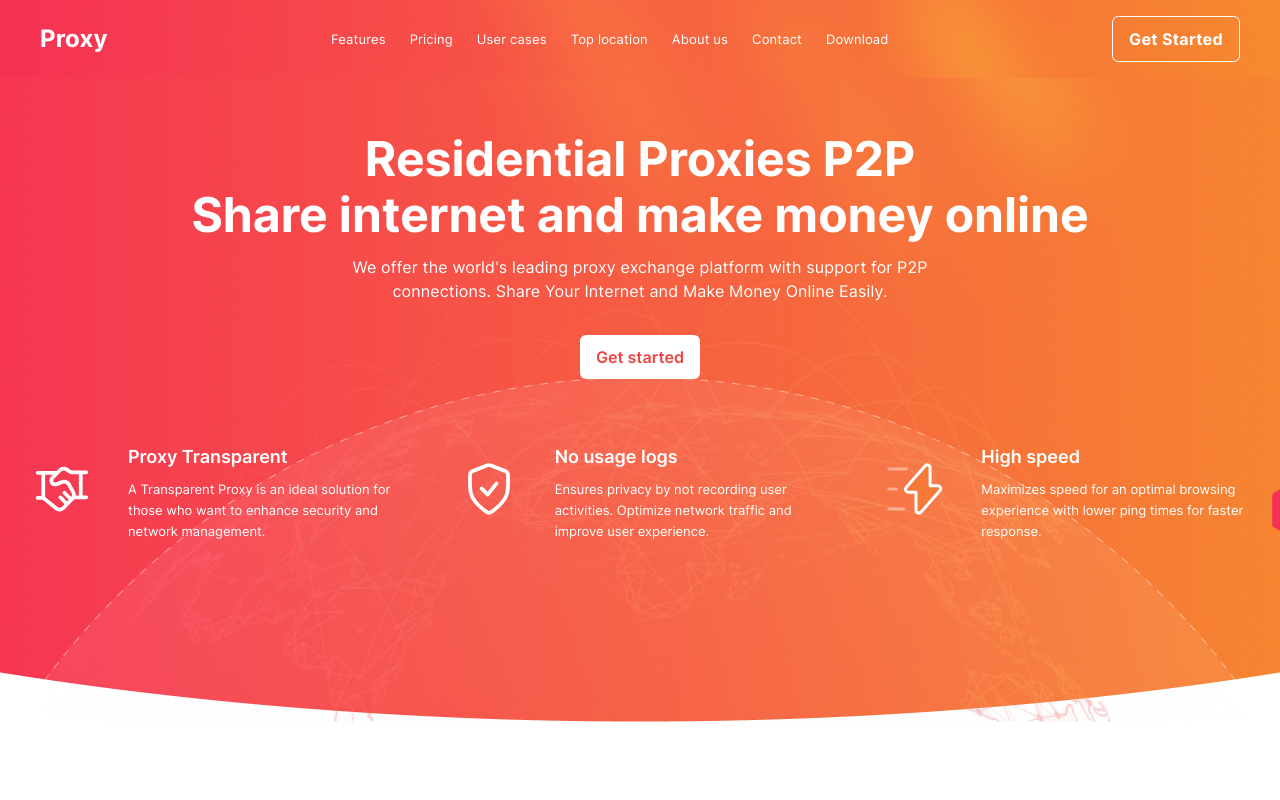
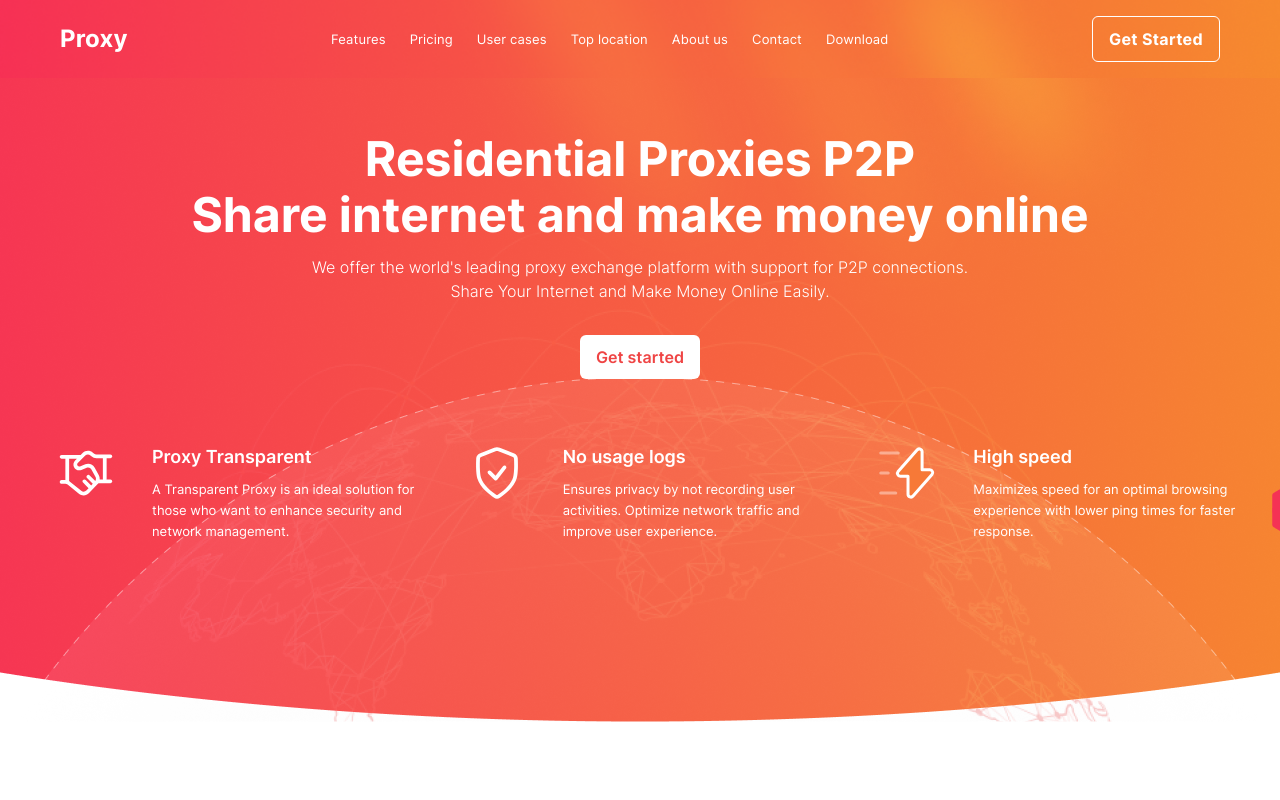
Before and after one commit to DoCaoLong/Proxy_Landingpage, a React (Vite) app: page / in a window 1280 px wide. Shown: the top 800 px of the page. Built offline with nearby package versions, Linux system fonts and the light colour scheme.

Commit message:
fix feedback

```diff
--- a/src/components/atoms/box/index.tsx
+++ b/src/components/atoms/box/index.tsx
@@ -10,7 +10,7 @@ const Box: React.FC<BoxProps> = ({ src, text }) => {
   return (
     <div className="flex items-center rounded-lg border border-[#DAE7E7] p-3 bg-white text-size-normal">
       <SvgIcon src={src} alt="icon" className="w-[40px] h-[40px] mr-2" />
-      <div className="text-base font-normal line-clamp-1 w-full">{text}</div>
+      <div className="text-base font-light w-full">{text}</div>
     </div>
   );
 };
--- a/src/components/header/index.tsx
+++ b/src/components/header/index.tsx
@@ -35,7 +35,7 @@ const menuLinks = [
 export default function Header() {
   return (
     <header className="from-pink-500 via-orange-500 to-red-500 bg-no-repeat bg-top bg-cover bg-hero-pattern center fixed left-0 right-0 text-size-normal flex justify-center items-center px-[40px] py-[16px] z-[999]">
-      <div className="w-full gap-4 flex justify-between items-center">
+      <div className="gap-4 flex justify-between items-center w-full max-w-[77.5rem] px-[1.25rem] mx-auto">
         <a href="/" className="text-2xl font-bold text-white cursor-pointer">
           Proxy
         </a>
--- a/src/components/hero/index.tsx
+++ b/src/components/hero/index.tsx
@@ -1,4 +1,5 @@
 import React from "react";
+import Container from "../atoms/container";
 
 // Kiểu cho các props của Feature component
 interface FeatureProps {
@@ -13,7 +14,7 @@ const HeroSection: React.FC = () => (
       <p>Residential Proxies P2P</p>
       <p className="mt-2">Share internet and make money online</p>
     </h1>
-    <p className="mt-4 max-w-2xl mx-auto text-white text-size-normal">
+    <p className="mt-4 max-w-2xl mx-auto text-white text-base font-light">
       We offer the world's leading proxy exchange platform with support for P2P
       connections. Share Your Internet and Make Money Online Easily.
     </p>
@@ -25,7 +26,7 @@ const HeroSection: React.FC = () => (
 
 const Feature: React.FC<FeatureProps> = ({ icon, title, description }) => (
   <div className="flex justify-center gap-x-[20px] items-start">
-    <div className="inline-block p-4 rounded-full">{icon}</div>
+    <div className="inline-block p-4 rounded-full relative -top-4">{icon}</div>
     <div>
       <h6 className="text-H6 text-lg font-semibold text-white">{title}</h6>
       <p className="mt-[8px] text-small text-white">{description}</p>
@@ -34,7 +35,7 @@ const Feature: React.FC<FeatureProps> = ({ icon, title, description }) => (
 );
 
 const FeaturesSection: React.FC = () => (
-  <section className="mt-16 grid grid-cols-1 md:grid-cols-2 lg:grid-cols-3 md:gap-8 gap-4 px-4">
+  <section className="mt-16 grid grid-cols-1 md:grid-cols-2 lg:grid-cols-3 md:gap-8 gap-4">
     <Feature
       icon={
         <svg
@@ -113,9 +114,11 @@ const FeaturesSection: React.FC = () => (
 );
 
 const Hero: React.FC = () => (
-  <div className="from-pink-500 via-orange-500 to-red-500 bg-no-repeat bg-top bg-cover bg-hero-pattern min-h-[722px] overflow-hidden">
-    <HeroSection />
-    <FeaturesSection />
+  <div className="from-pink-500 via-orange-500 to-red-500 bg-no-repeat bg-top bg-cover bg-hero-pattern min-h-[45.125rem]">
+    <Container>
+      <HeroSection />
+      <FeaturesSection />
+    </Container>
   </div>
 );
 
--- a/src/components/organism/usecase/index.tsx
+++ b/src/components/organism/usecase/index.tsx
@@ -104,14 +104,19 @@ export default function UseCase() {
         </div>
         <div
           className={
-            "flex lg:flex-row flex-col justify-between mt-[60px] gap-[3.75rem] w-full"
+            "flex lg:flex-row lg:items-center flex-col justify-between mt-[60px] lg:gap-[5rem] gap-[3.75rem] w-full"
           }
         >
-          <div className={"flex-shrink-0"}>
+          <div className={"flex-shrink-0 relative"}>
             <SvgIcon
               src={Frame95}
               alt={"frame"}
               className="aspect-[282/230] h-auto max-h-[230px] w-full lg:max-w-[282px] object-contain"
+            />
+            <img
+              src="/proxy-decor.svg"
+              alt="decor"
+              className="hidden lg:block absolute left-full translate-x-1/2 top-0"
             />
           </div>
           <div></div>
```
Also changed, not shown: public/proxy-decor.svg (added), 1 other file (tests, documents, lock files or other folders).
